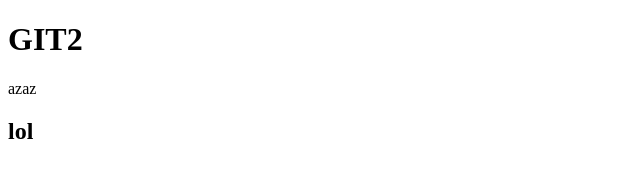
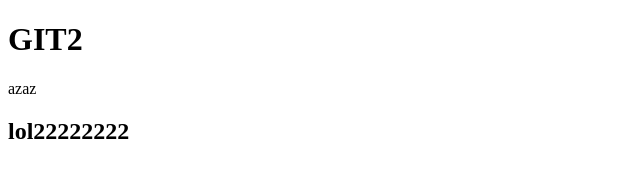
Before and after one commit to DEMON0000/site, a plain HTML site: page index.html in a window 1280 px wide. Shown: the whole page, without its empty margins (0-640 px from the left). Drawn offline with Linux system fonts and the light colour scheme.

Commit message:
third commit

```diff
--- a/index.html
+++ b/index.html
@@ -7,6 +7,6 @@
 <body>
 	<h1>GIT2</h1>
 	<p> azaz </p>
-	<h2> lol </h2>
+	<h2> lol22222222 </h2>
 </body>
 </html>
```
